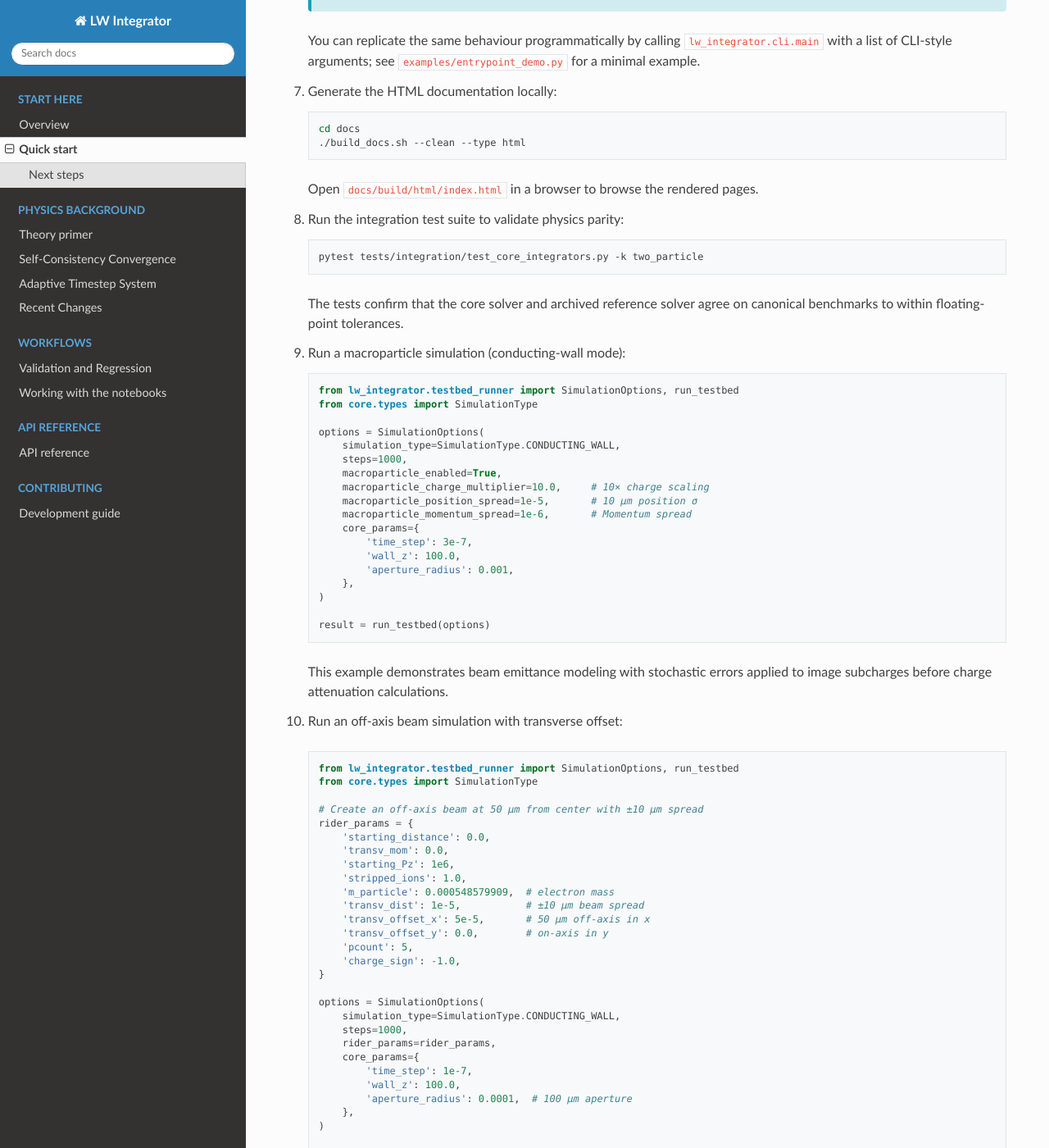
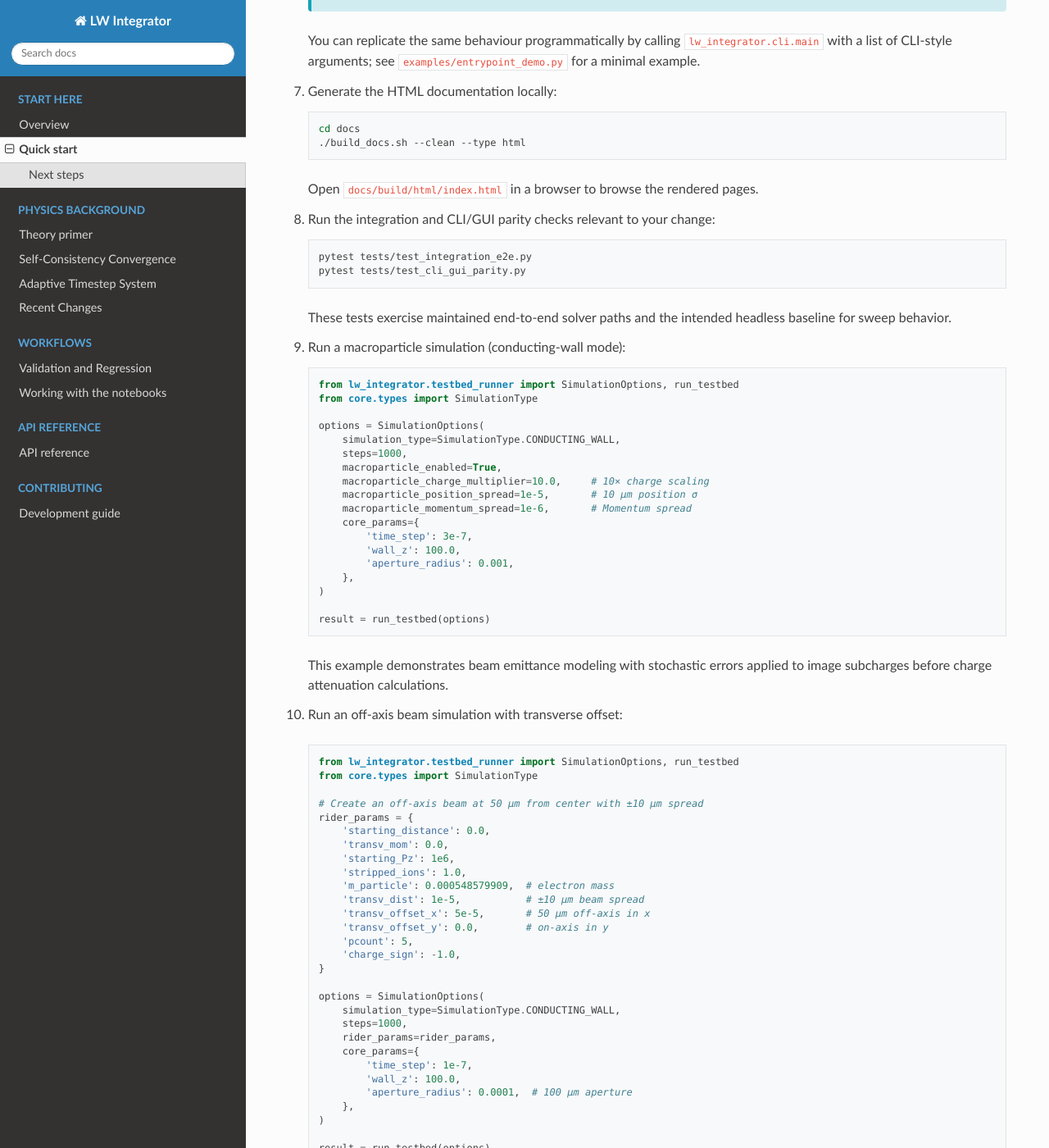
Before and after one commit to benfolsom/LW_integrator, a Sphinx documentation site: the page built from docs/source/quickstart.rst, in a window 1280 px wide and 1400 px high, scrolled down 2270 px. Shown: the whole window at 82% size. Built offline with Sphinx 7.4.7 and the Read the Docs theme 3.1.0, drawn with Linux system fonts in a browser that asks for light colours; some of the changed text lies outside the part shown.

Commit message:
Align docs with maintained validation baseline

```diff
--- a/docs/source/development/testing.rst
+++ b/docs/source/development/testing.rst
@@ -6,8 +6,8 @@ The repository uses ``pytest`` for both unit and integration coverage.  The
 
 * ``tests/unit`` covers deterministic helpers such as image charge generation or
   chronology matching.
-* ``tests/integration`` exercises the end-to-end solvers, comparing core vs.
-  archived reference behavior and validating the self-consistency wrapper.
+* ``tests/test_integration_e2e.py`` and targeted root-level tests exercise
+  end-to-end solver behavior and self-consistency wrapper paths.
 * ``tests/physics`` retains regression checks for specific physics
   invariants (charge conservation, relativistic momentum, etc.).
 * ``tests/test_cli_gui_parity.py`` verifies that the CLI sweep runner and the
--- a/docs/source/quickstart.rst
+++ b/docs/source/quickstart.rst
@@ -143,14 +143,15 @@ simulation, and confirm that the regression tooling works on your machine.
 
    Open ``docs/build/html/index.html`` in a browser to browse the rendered pages.
 
-8. Run the integration test suite to validate physics parity:
+8. Run the integration and CLI/GUI parity checks relevant to your change:
 
    .. code-block:: bash
 
-      pytest tests/integration/test_core_integrators.py -k two_particle
+      pytest tests/test_integration_e2e.py
+      pytest tests/test_cli_gui_parity.py
 
-   The tests confirm that the core solver and archived reference solver agree on canonical
-   benchmarks to within floating-point tolerances.
+   These tests exercise maintained end-to-end solver paths and the intended
+   headless baseline for sweep behavior.
 
 9. Run a macroparticle simulation (conducting-wall mode):
 
@@ -219,8 +220,8 @@ simulation, and confirm that the regression tooling works on your machine.
 Next steps
 ----------
 
-* :doc:`validation` details the scripts and notebooks that compare the core and
-  archived reference implementations across multiple seeds and integration lengths.
+* :doc:`validation` details the maintained pytest, CLI, GUI, and plotting checks
+  used as the current regression baseline.
 * :doc:`notebooks` provides guidance on using the interactive assets efficiently
   (plot styling, DPI control, output directories, etc.).
 * :doc:`recent_changes` describes the macroparticle simulation feature and other
```
Also changed, not shown: docs/source/development/contributing.rst (+4 -4 lines), 1 other file.
